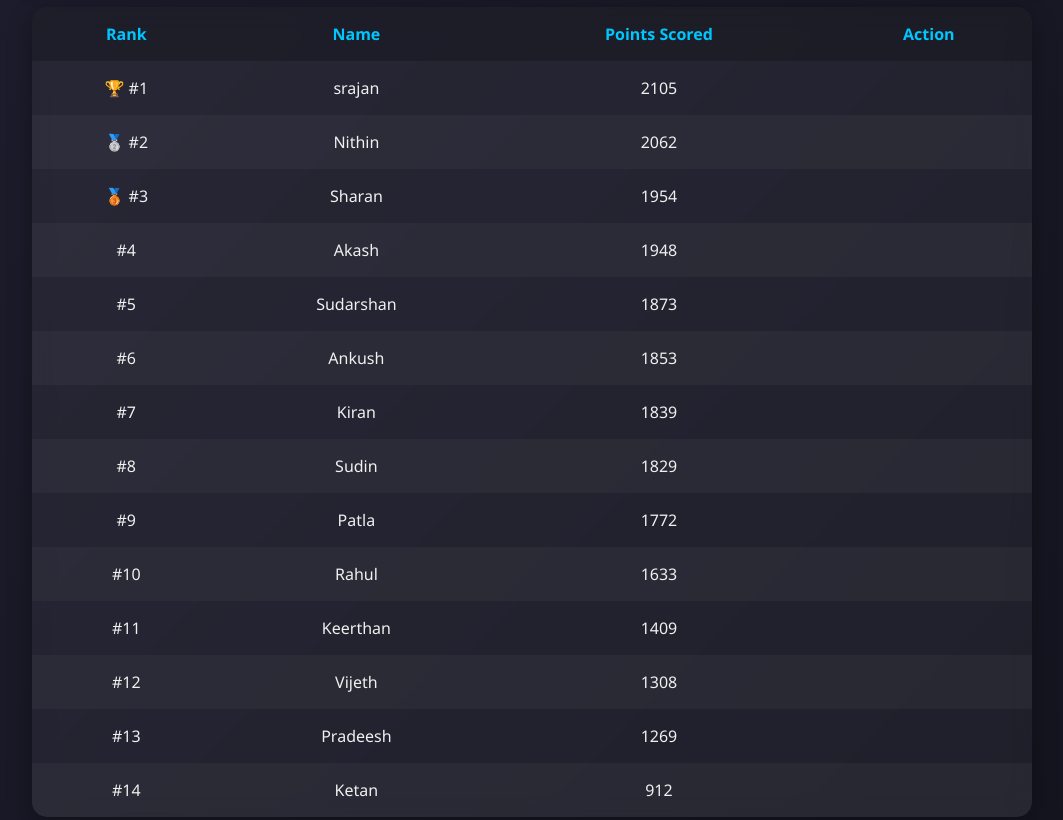
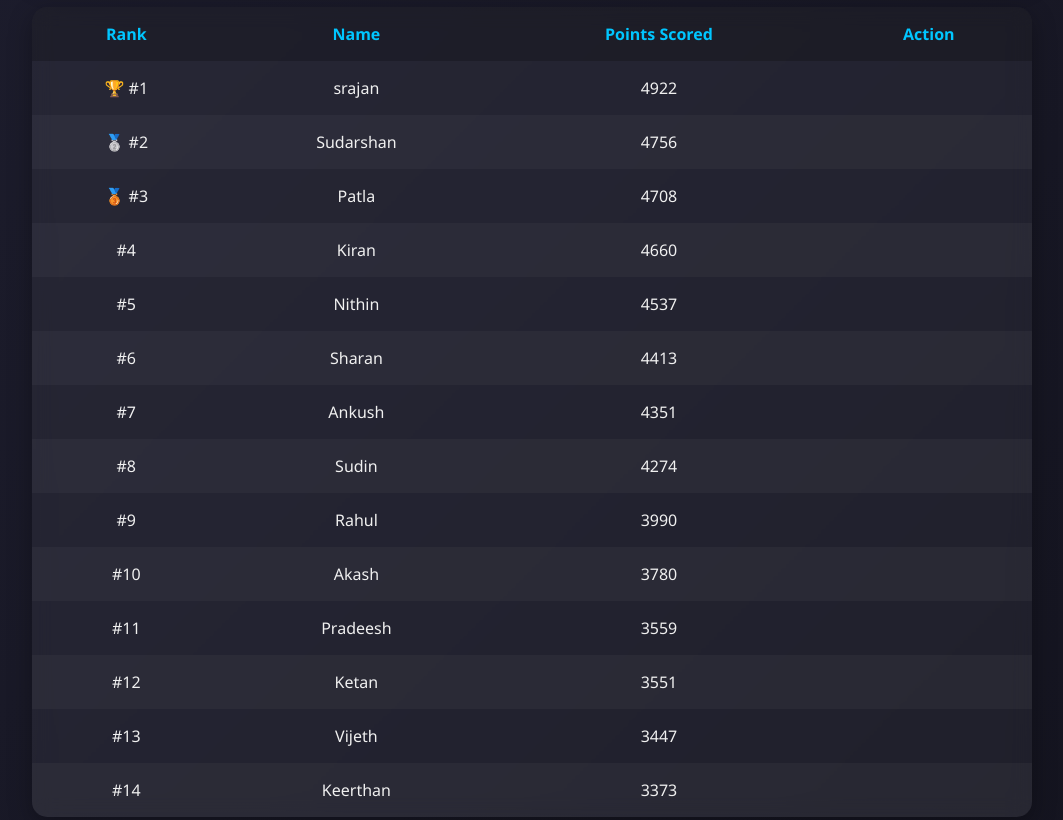
Before and after one commit to srajanpoojari01/newrepo, a plain HTML site: page index.html in a window 1280 px wide. Shown: the part 460-1280 px from the top of the page, without its empty margins (108-1171 px from the left). Drawn offline with nearby package versions, Linux system fonts and the light colour scheme.

Commit message:
Update index.html

```diff
--- a/index.html
+++ b/index.html
@@ -174,20 +174,20 @@
     const adminPassword = "admin123";
     let isAdmin = false;
     let players = [
-      { name: "srajan", points: 2105 },
-      { name: "Sudin", points: 1829},
-      { name: "Ketan", points: 912 },
-      { name: "Akash", points: 1948 },
-      { name: "Nithin", points: 2062 },
-      { name: "Kiran", points: 1839 },
-      { name: "Keerthan", points: 1409},
-      { name: "Sharan", points: 1954 },
-      { name: "Pradeesh", points: 1269},
-      { name: "Patla", points: 1772 },
-      { name: "Sudarshan", points: 1873},
-      { name: "Rahul", points: 1633 },
-      { name: "Ankush", points: 1853},
-      { name: "Vijeth", points: 1308}
+      { name: "srajan", points: 4922 },
+      { name: "Sudin", points: 4274},
+      { name: "Ketan", points: 3551 },
+      { name: "Akash", points: 3780 },
+      { name: "Nithin", points: 4537 },
+      { name: "Kiran", points: 4660 },
+      { name: "Keerthan", points: 3373},
+      { name: "Sharan", points: 4413 },
+      { name: "Pradeesh", points: 3559},
+      { name: "Patla", points: 4708},
+      { name: "Sudarshan", points:4756},
+      { name: "Rahul", points: 3990},
+      { name: "Ankush", points: 4351},
+      { name: "Vijeth", points: 3447}
     ];
 
     let chart;
```
